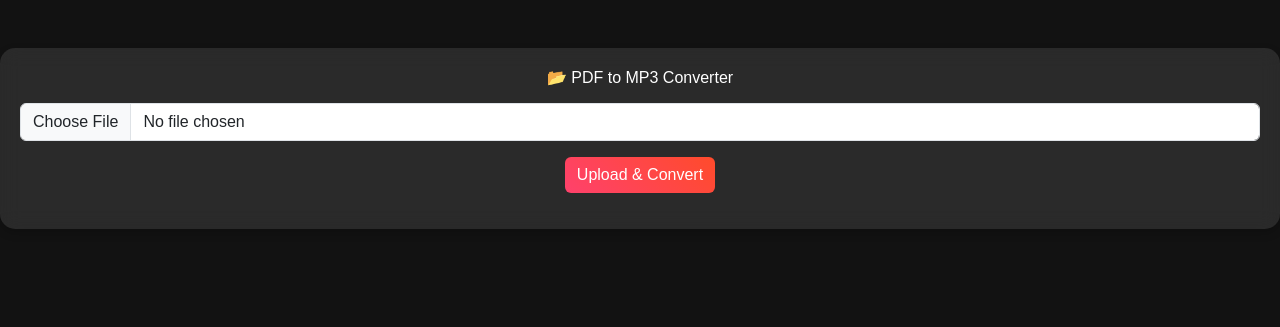
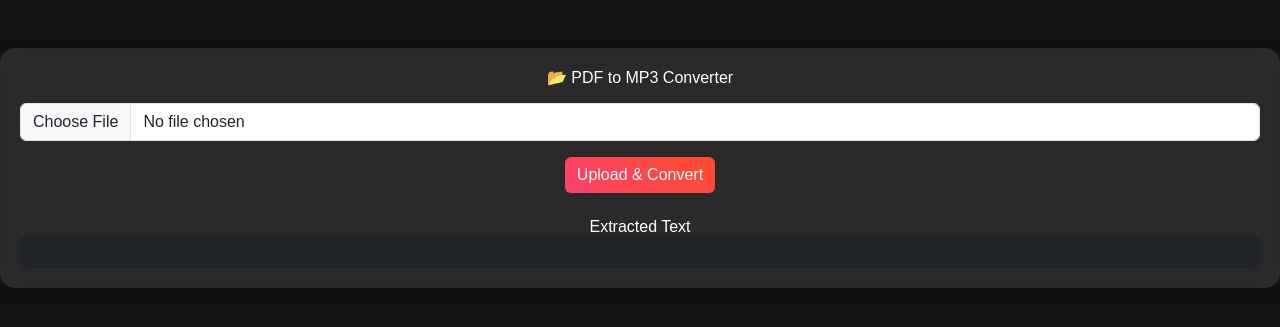
Before and after one commit to royal450/DigitalSolutionsMidia, a Flask app: page / in a window 1280 px wide. Shown: the top 327 px of the page. Run offline with Flask 3, Linux system fonts and the light colour scheme; some libraries are stand-ins or nearby versions.

Commit message:
Update index.html

```diff
--- a/templates/index.html
+++ b/templates/index.html
@@ -57,16 +57,27 @@
             <div id="progressBar" class="progress-bar"></div>
         </div>
         <p id="statusText" class="mt-3"></p>
-        <a id="downloadBtn" class="btn btn-success mt-3 hidden">Download MP3</a>
+
+        <!-- Play & Download Buttons -->
+        <button id="playBtn" class="btn btn-warning mt-3 hidden">▶ Play</button>
+        <a id="downloadBtn" class="btn btn-success mt-3 hidden">⬇ Download</a>
+
+        <!-- Extracted Text Section -->
+        <h3 class="mt-4">Extracted Text</h3>
+        <pre id="extractedText" class="bg-dark p-3 rounded"></pre>
     </div>
 
     <script>
+        let audio = null;  // For controlling play/stop
+        let mp3File = "";   // Store the MP3 file URL
+
         $("#uploadBtn").click(function() {
             let file = $("#fileUpload")[0].files[0];
             if (!file) {
                 M.toast({html: 'Please select a PDF file!', classes: 'red darken-4'});
                 return;
             }
+
             let formData = new FormData();
             formData.append("file", file);
             $(".progress").removeClass("hidden");
@@ -88,13 +99,37 @@
                     clearInterval(interval);
                     $("#progressBar").css("width", "100%");
                     $("#statusText").text("✅ Conversion Complete!");
-                    $("#downloadBtn").attr("href", response.mp3_files[0]).removeClass("hidden");
+
+                    // Set MP3 File & Show Buttons
+                    mp3File = response.mp3_files[0];
+                    $("#playBtn").removeClass("hidden");
+                    $("#downloadBtn").attr("href", mp3File).removeClass("hidden");
+
+                    // Show Extracted Text
+                    $("#extractedText").text(response.extracted_text);
                 },
                 error: function(err) {
                     M.toast({html: 'Error: ' + err.responseText, classes: 'red darken-4'});
                 }
             });
         });
+
+        // Play/Stop Button
+        $("#playBtn").click(function() {
+            if (!audio) {
+                audio = new Audio(mp3File);
+                audio.play();
+                $("#playBtn").text("⏹ Stop");
+                audio.onended = function() {
+                    $("#playBtn").text("▶ Play");
+                    audio = null;
+                };
+            } else {
+                audio.pause();
+                audio = null;
+                $("#playBtn").text("▶ Play");
+            }
+        });
     </script>
 </body>
 </html>
```
